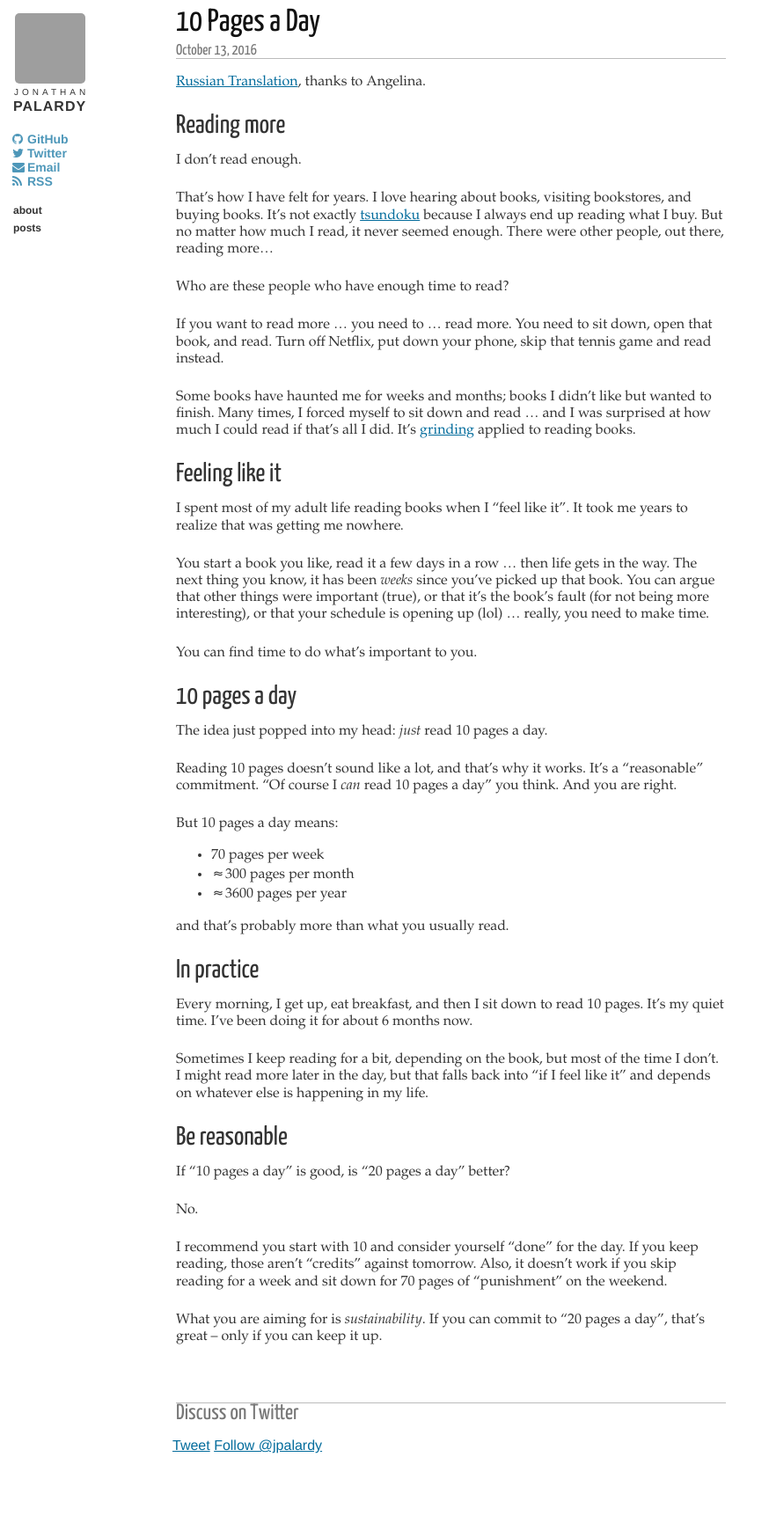
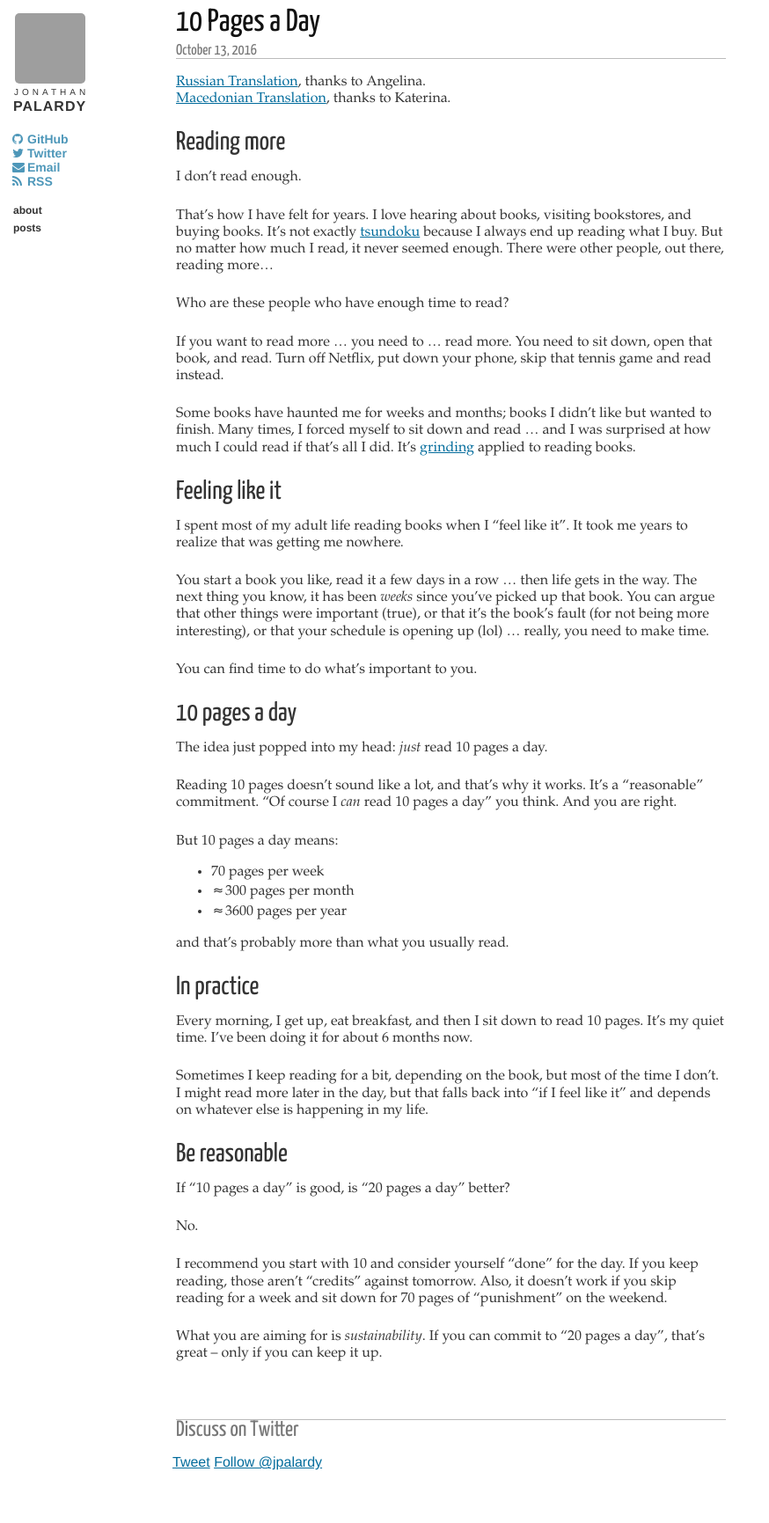
Before and after one commit to jpalardy/jpalardy.github.io, a Jekyll site: the page built from _posts/2016-10-13-10-pages-a-day.markdown, in a window 1280 px wide. Shown: the whole page at 88% size, without its empty margins (0-874 px from the left). Built offline with Jekyll 4.4.1, drawn with Linux system fonts in a browser that asks for light colours; comment, search, counter and statistics services are not loaded; grey boxes are pictures that could not be loaded.

Commit message:
macedonian translation link to "10 Pages a Day"

```diff
--- a/_posts/2016-10-13-10-pages-a-day.markdown
+++ b/_posts/2016-10-13-10-pages-a-day.markdown
@@ -5,6 +5,7 @@ category: posts
 ---
 
 [Russian Translation](http://oreol.info/10-pages-a-day.html), thanks to Angelina.
+[Macedonian Translation](http://sciencevobe.com/2019/10/25/10-pages-a-day/), thanks to Katerina.
 
 ## Reading more
 
```
